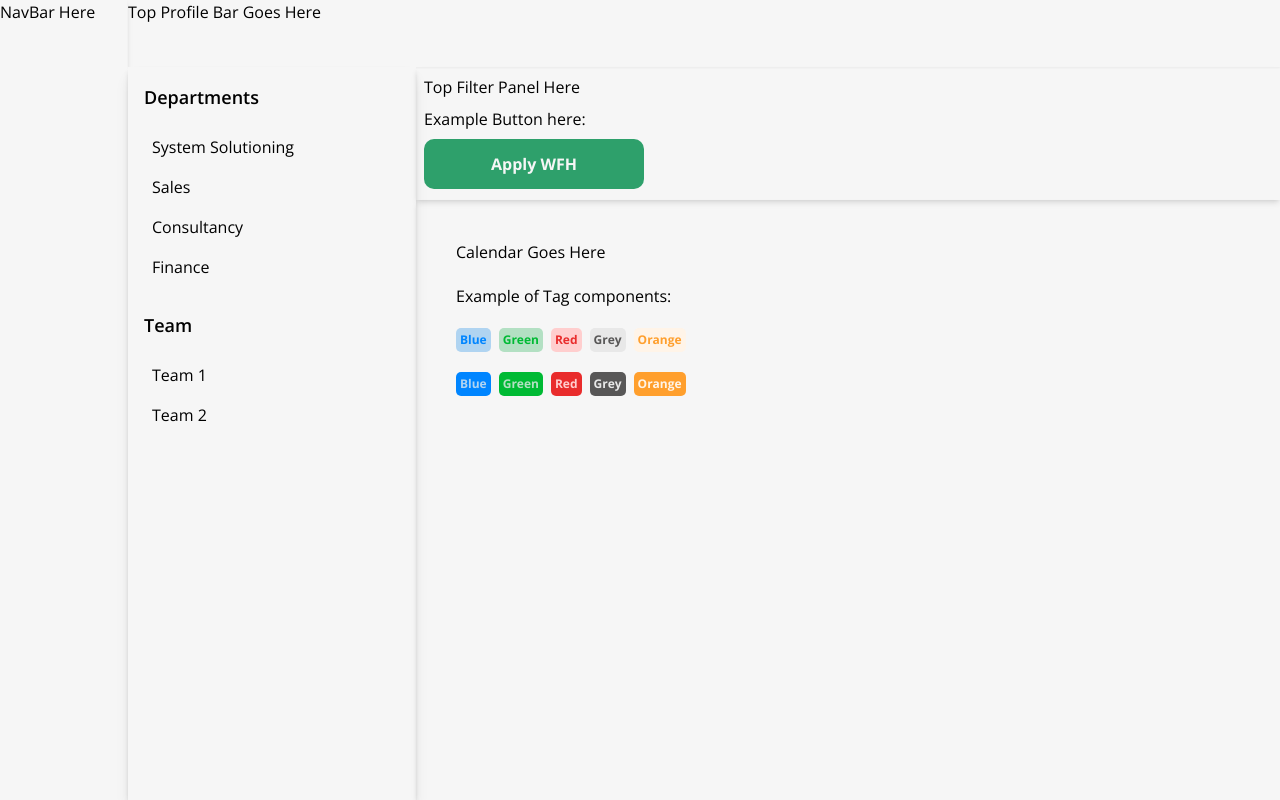
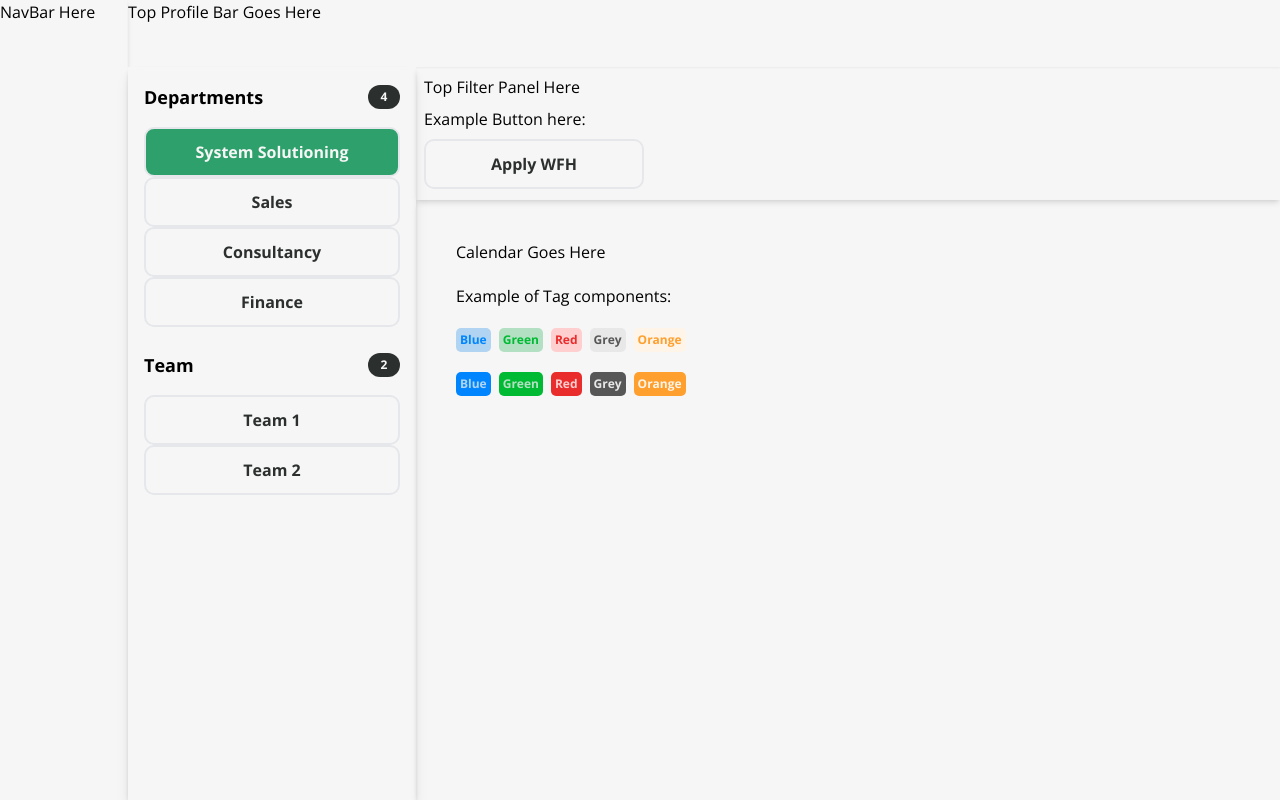
Before and after one commit to Jerric1801/spm-wfh-frontend, a React (Vite) app: page / in a window 1280 px wide. Both pictures are taken after a click on the button "System Solutioning". Built offline with nearby package versions, Linux system fonts and the light colour scheme.

Commit message:
Added the aesthetics
The profile picture can be replaced with the actual ones(me is lazy)... for now, we just work with the random generated ones.

```diff
--- a/src/components/common/Button.jsx
+++ b/src/components/common/Button.jsx
@@ -1,13 +1,15 @@
-function Button({ text = "Text Here", width = "220px", height = "50px", onClick  }) {
-    return(
+import React from 'react';
+
+function Button({ text = "Text Here", width = "220px", height = "50px", onClick, isSelected }) {
+    return (
         <button
-            className="bg-green text-white rounded-[10px] font-bold"
+            className={`rounded-[10px] font-bold border-2 ${isSelected ? 'bg-green text-white' : 'bg-white text-black border-grey'}`}
             style={{ width: width, height: height }}
             onClick={onClick}
         >
             {text}
         </button>
-    )
+    );
 }
 
 export default Button;
--- a/src/components/dashboard/LeftFilterPanel.jsx
+++ b/src/components/dashboard/LeftFilterPanel.jsx
@@ -1,4 +1,7 @@
 import React, { useState } from 'react';
+import Button from '../common/Button';
+import Tag from '../common/Tag';
+
 
 function LeftFilterPanel() {
     // Dummy data
@@ -26,41 +29,64 @@ function LeftFilterPanel() {
         5: [{ id: 7, name: "Sam", role:"Finance Staff", status: "IN"}]
     };
 
+
+    // Calculate the total number of teams and members
+     const totalTeams = Object.values(teams).reduce((total, teamArr) => total + teamArr.length, 0);
+     const totalMembers = Object.values(members).reduce((total, memberArr) => total + memberArr.length, 0);
+
     // State for selected department and team
     const [selectedDepartment, setSelectedDepartment] = useState(null);
     const [selectedTeam, setSelectedTeam] = useState(null);
 
+    const getStatusColor = (status) => {
+        switch (status) {
+            case "IN":
+                return "green";
+            case "WFH":
+                return "blue";
+            case "AWAY":
+                return "orange";
+            default:
+                return "grey";
+        }
+    };
+
     return (
         <div className="w-[100%] h-[100%] p-4 bg-white shadow-lg">
-            <h2 className="text-lg font-semibold mb-4">Departments</h2>
+            <h2 className="text-lg font-bold mb-4 flex justify-between items-center">Departments
+                <span className="ml-2 bg-black text-white rounded-full w-8 h-6 flex items-center justify-center text-xs font-bold">
+                    {departments.length}
+                    </span></h2>
             <ul className="mb-6">
                 {departments.map(department => (
                     <li key={department.id}>
-                        <button
-                            className={`w-full text-left p-2 ${selectedDepartment === department.id ? 'bg-green-200' : 'bg-white'}`}
-                            onClick={() => {
+                        <Button
+                          text ={department.name}
+                          width ="100%"
+                          isSelected={selectedDepartment === department.id}
+                          onClick={() => {
                                 setSelectedDepartment(department.id);
                                 setSelectedTeam(null); // Reset team selection when a new department is selected
                             }}
-                        >
-                            {department.name}
-                        </button>
+                        />
                     </li>
                 ))}
             </ul>
 
             {selectedDepartment && (
                 <>
-                    <h2 className="text-lg font-semibold mb-4">Team</h2>
+                    <h2 className="text-lg font-bold mb-4 flex justify-between items-center">Team
+                        <span className="ml-2 bg-black text-white rounded-full w-8 h-6 flex items-center justify-center text-xs font-bold">
+                        {teams[selectedDepartment].length}</span></h2>
                     <ul className="mb-6">
                         {teams[selectedDepartment].map(team => (
                             <li key={team.id}>
-                                <button
-                                    className={`w-full text-left p-2 ${selectedTeam === team.id ? 'bg-green-200' : 'bg-white'}`}
+                                <Button
+                                    text ={team.name}
+                                    width ="100%"
+                                    isSelected={selectedTeam === team.id}
                                     onClick={() => setSelectedTeam(team.id)}
-                                >
-                                    {team.name}
-                                </button>
+                                />
                             </li>
                         ))}
                     </ul>
@@ -69,19 +95,31 @@ function LeftFilterPanel() {
 
             {selectedTeam && (
                 <>
-                    <h2 className="text-lg font-semibold mb-4">Members</h2>
+                    <h2 className="text-lg font-bold mb-4 flex justify-between items-center">Members
+                        <span className="ml-2 bg-black text-white rounded-full w-8 h-6 flex items-center justify-center text-xs font-bold">
+                        {members[selectedTeam].length}
+                        </span>
+                        </h2>
                     <ul>
                         {members[selectedTeam].map(member => (
-                            <li key={member.id} className="flex justify-between p-2 border-b">
-                                <span>{member.name}</span>
-                                <span className={`status-${member.status.toLowerCase()}`}>{member.status}</span>
+                            <li key={member.id} className="flex justify-between items-center p-2 border-b border-gray-200 rounded-[10px] border-2 ">
+                                <div className="flex items-center">
+                                    <div className="mr-4">
+                                        <img src={`https://randomuser.me/api/portraits/med/men/${member.id}.jpg`} alt={member.name} className="w-10 h-10 rounded-full" />
+                                    </div>
+                                    <div>
+                                        <div className="font-semibold">{member.name}</div>
+                                        <div className="text-sm text-gray-500">{member.role}</div>
+                                    </div>
+                                </div>
+                                <Tag text={member.status} color={getStatusColor(member.status)} />
                             </li>
                         ))}
                     </ul>
                 </>
             )}
         </div>
-    )
+    );
 }
 
 export default LeftFilterPanel;
```
